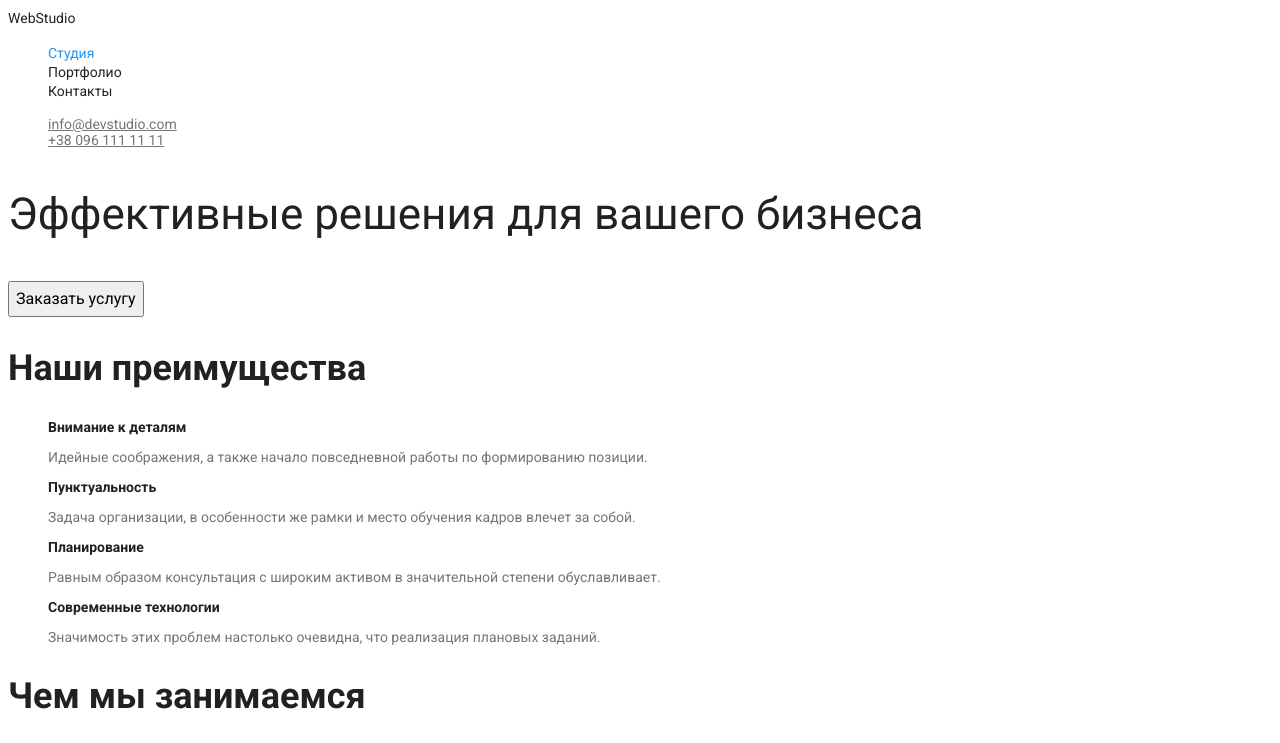
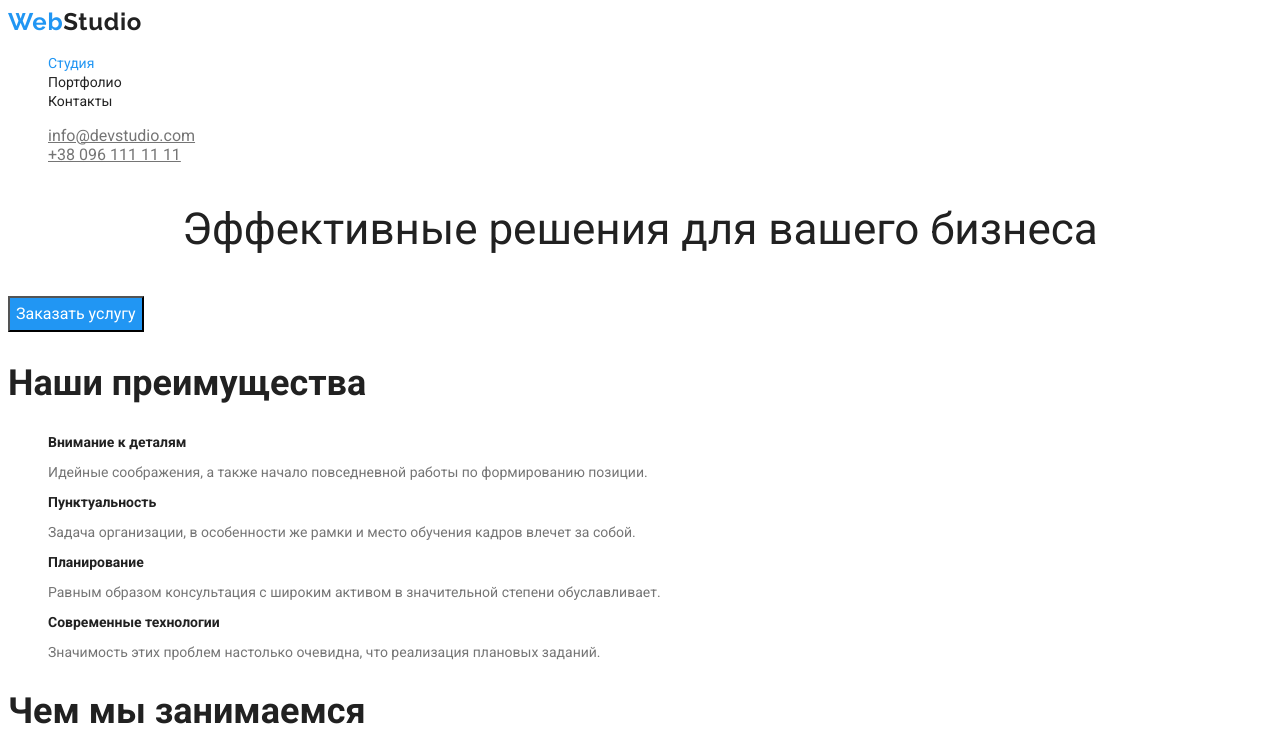
Before and after one commit to Vitalii-Dzoma/02-css.md, a plain HTML site: page index.html in a window 1280 px wide. Shown: the top 743 px of the page. Drawn offline with Linux system fonts and the light colour scheme.

Commit message:
Добавлены стили лого, кнопок, финал ДЗ2

```diff
--- a/css/style.css
+++ b/css/style.css
@@ -30,18 +30,29 @@ h1 {
 h2, h3 {
     line-height: var(--title-line-height);
 }
-.button{
-    line-height: 1.88;
-    font-size: 16px;
-    font-family: inherit;
+
+/* header */
+.page-header {
+    line-height: var(--title-line-height);
+    font-weight: var(--medium-font-weight);
 }
-.button:hover,
-.button:focus {
+/* logo */
+.page-header>.link,
+.page-footer>.link{
+    font-family: Raleway, sans-serif;
+    font-size: 24px;
+    letter-spacing: 0.03em;
+    line-height: 1.19;
+}
+
+.web-logo{
     color: var(--accent-color);
 }
 
+/* h1 */
 .title {
     font-size: 44px;
+    text-align: center;
 }
 .titles {
     font-size: 36px;
@@ -56,15 +67,28 @@ font-size: 16px;
     font-weight: var(--medium-font-weight);
 }
 
+/* section */
+.button{
+    line-height: 1.88;
+    font-size: 16px;
+    font-family: inherit;
+}
+.button:hover,
+.button:focus {
+    color: var(--accent-color);
+}
+
+.button.primary {
+    color: #FFFFFF;
+    background-color: var(--accent-color);
+}
+
 .section-title>ul{
     font-size: 14px;
     line-height: var(--text-line-height);
 }
 
-.page-header {
-    line-height: var(--title-line-height);
-    font-weight: var(--medium-font-weight);
-}
+
 .link {
   color: var(--primary-text-color);
   font-size: 14px;
@@ -86,14 +110,14 @@ font-size: 16px;
   color: var(--primary-text-color);
   font-family: Roboto;
   font-weight: var(--medium-font-weight);
-  font-size: 18px;
+  font-size: 16px;
   cursor: pointer;
   line-height: 1.63;
 }
 
 .portfolio-btn:hover,
 .portfolio-btn:focus {
-  color: var(--accent-color);
+  background-color: var(--accent-color);
 }
 .current {
   color: var(--accent-color);
@@ -106,7 +130,6 @@ font-size: 16px;
 .address{
   list-style: none;
   font-style: normal;
-  font-size: 14px;
   line-height: var(--text-line-height);
 }
 
--- a/index.html
+++ b/index.html
@@ -16,7 +16,7 @@
 <body>
     <!-- header -->
     <header class="page-header">
-        <a href="https://vitalii-dzoma.github.io/goit-markup-hw-01/" class="link">WebStudio</a>
+        <a href="https://vitalii-dzoma.github.io/goit-markup-hw-01/" class="link"><span class="web-logo">Web</span>Studio</a>
         <nav class="navigation">
             <ul class="list">
                 <li class="item"><a href="" class="link current">Студия</a></li>
@@ -34,7 +34,7 @@
         <!-- section 1 -->
         <section>
             <h1 class="title">Эффективные решения для вашего бизнеса</h1>
-            <button type="button" class="button">Заказать услугу</button>
+            <button type="button" class="button primary">Заказать услугу</button>
         </section>
         <!-- section 2 -->
         <section class="section-title">
@@ -108,8 +108,8 @@
             </ul>
         </section>
         <!-- footer -->
-        <footer>
-            <a href="https://vitalii-dzoma.github.io/goit-markup-hw-01/" class="link">WebStudio</a>
+        <footer class="page-footer">
+            <a href="https://vitalii-dzoma.github.io/goit-markup-hw-01/" class="link"><span class="web-logo">Web</span>Studio</a>
             <address class="address">
                 <p class="location">
                     г. Киев, пр-т Леси Украинки, 26
```
Also changed, not shown: portfolio.html (+7 -4 lines).
